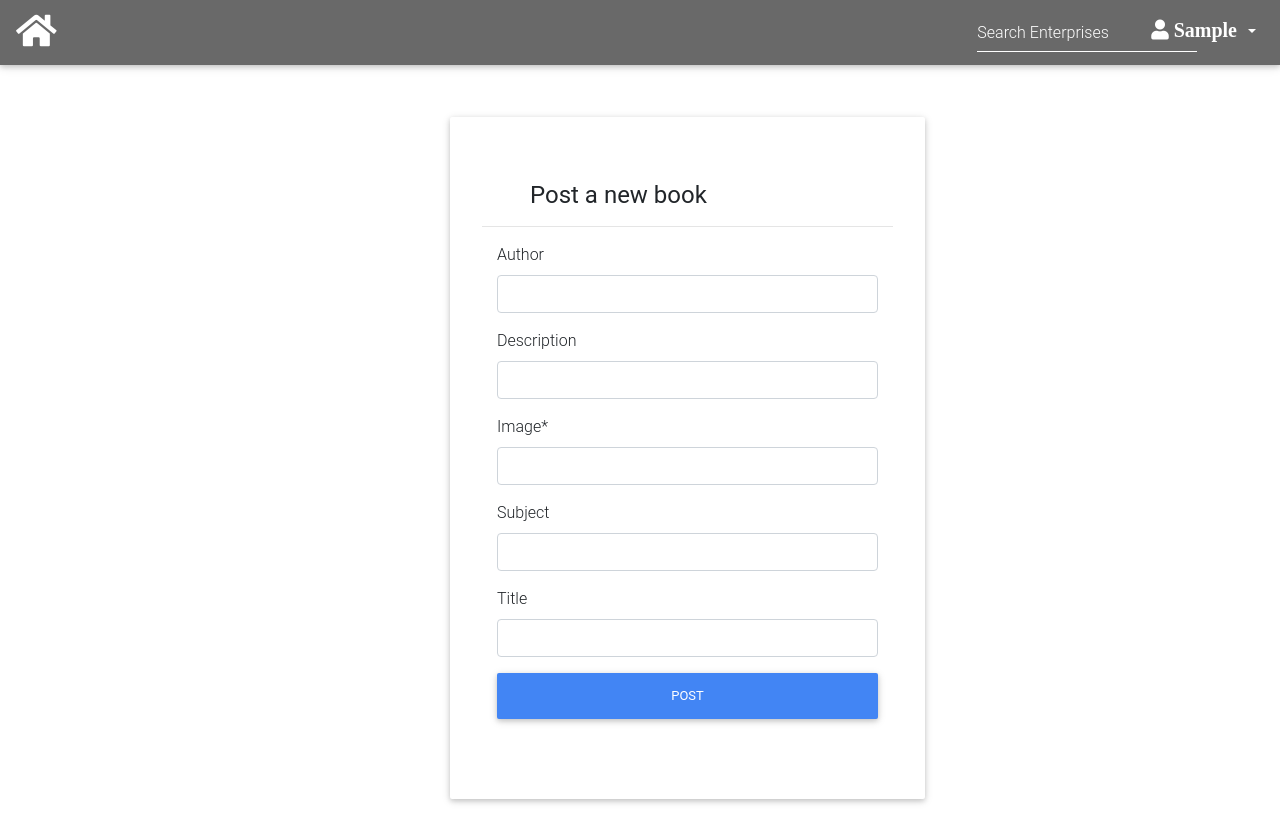
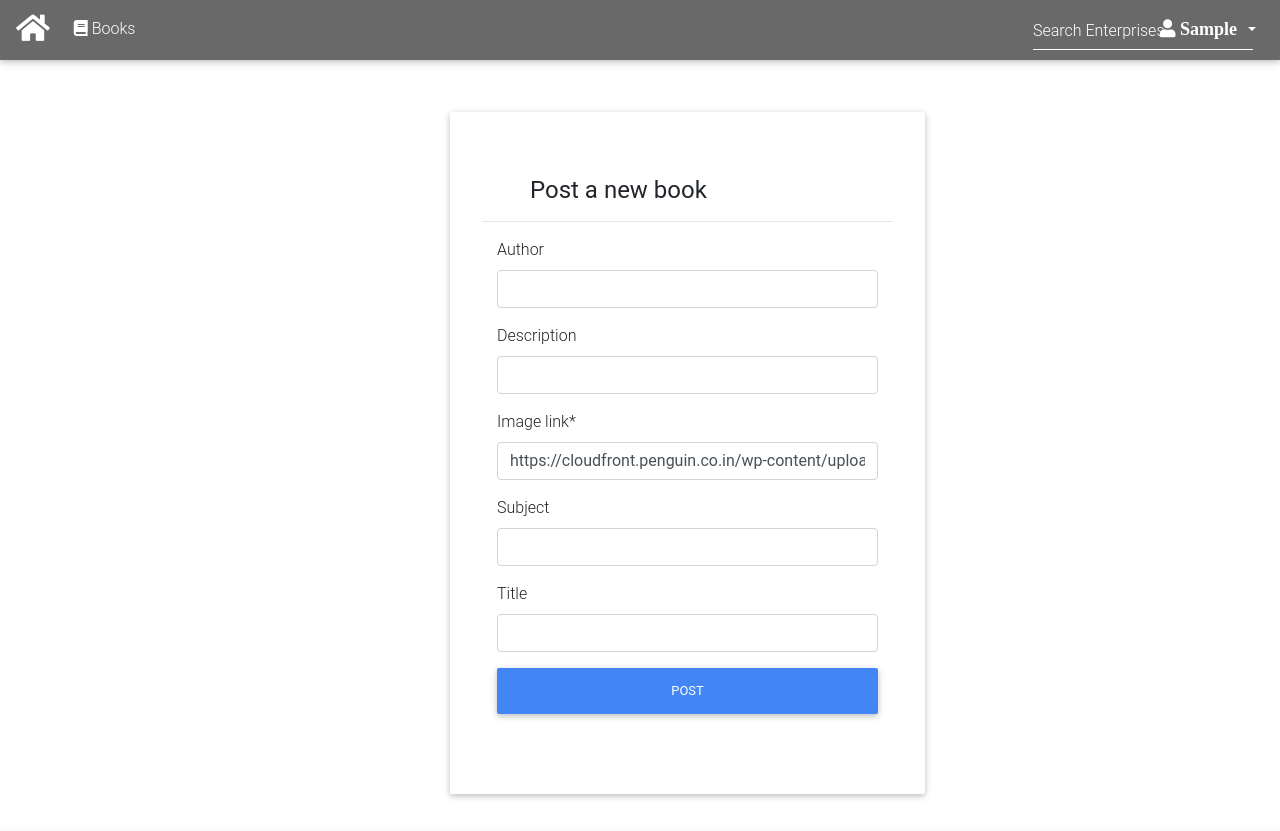
Before and after one commit to omololevy/E-books, a Django app: page /post_newbook/ in a window 1280 px wide. After the commit the page ends 798 px from the top, so only its background shows below. Run offline with Django 3.2, Linux system fonts and the light colour scheme; the visitor is signed in with stand-in values (Sample User, id 1); some libraries are stand-ins or nearby versions; some web fonts are replaced.

Commit message:
refine post template

```diff
--- a/library/forms.py
+++ b/library/forms.py
@@ -30,4 +30,4 @@ class ProfileUpdateForm(forms.ModelForm):
 class PostForm(forms.ModelForm):
     class Meta:
         model = Book
-        fields = ["author", "description", "cover", "subject", "title"]
+        fields = ["author", "description","image_link", "subject", "title"]
--- a/library/models.py
+++ b/library/models.py
@@ -24,6 +24,7 @@ class Book(models.Model):
     author = models.CharField(max_length=50, blank=True)
     description = models.CharField(max_length=100, blank=True)
     cover = CloudinaryField('image')
+    image_link = models.URLField(max_length=1000, null=False, blank=False, default="https://cloudfront.penguin.co.in/wp-content/uploads/2022/01/9780143454441.jpg")
     subject = models.CharField(max_length=50, blank=True)
     title = models.CharField(max_length=50, blank=True)
     tags = models.ManyToManyField(Tag, null=True, blank=True)
--- a/library/templates/navbar.html
+++ b/library/templates/navbar.html
@@ -6,7 +6,7 @@
 <!--Navbar -->
 <nav class="mb-1 navbar navbar-expand-lg navbar-dark" style="background-color:dimgrey">
   <a class="navbar-brand" href="/">
-    <i class="fas fa-home" style="font-size:36px;"></i>
+    <i class="fas fa-home" style="font-size:30px;"></i>
   </a>
   <button class="navbar-toggler" type="button" data-toggle="collapse" data-target="#navbarSupportedContent-333"
     aria-controls="navbarSupportedContent-333" aria-expanded="false" aria-label="Toggle navigation">
@@ -14,11 +14,13 @@
   </button>
   <div class="collapse navbar-collapse" id="navbarSupportedContent-333">
     <ul class="navbar-nav mr-auto">
-
+      <li class="nav-item">
+        <a class="nav-link" href="{% url 'post_book' %}"><i class="fa fa-book" aria-hidden="true"></i>&nbsp;Books</a>
+      </li>
       <li class="nav-item dropdown ">
         <form class="form-inline navbar-form " role="search" action="{%url 'search'%}">
           <div class="md-form my-0">
-            <input class="form-control mr-sm-2 " type="text" name="businesses" placeholder="Search Enterprises"
+            <input class="form-control mr-sm-1" type="text" name="businesses" placeholder="Search Enterprises"
               aria-label="Search">
           </div>
         </form>
@@ -32,7 +34,7 @@
         {%if user.is_authenticated%}
         <a class="nav-link dropdown-toggle" id="navbarDropdownMenuLink-333" data-toggle="dropdown" aria-haspopup="true"
           aria-expanded="false">
-          <i class="fas fa-user" style="font-size:20px;"><b> {{user.username|capfirst}}</b></i>
+          <i class="fas fa-user" style="font-size:18px;"><b> {{user.username|capfirst}}</b></i>
         </a>
         <div class="dropdown-menu dropdown-menu-right dropdown-default" aria-labelledby="navbarDropdownMenuLink-333">
           <a class="dropdown-item" href="{%url 'profile'%}">Profile</a>
```
Also changed, not shown: library/templates/post.html (+20 -19 lines), library/migrations/0018_book_image_link.py (added), library/migrations/0019_alter_book_image_link.py (added), library/migrations/0020_book_admin.py (added).
